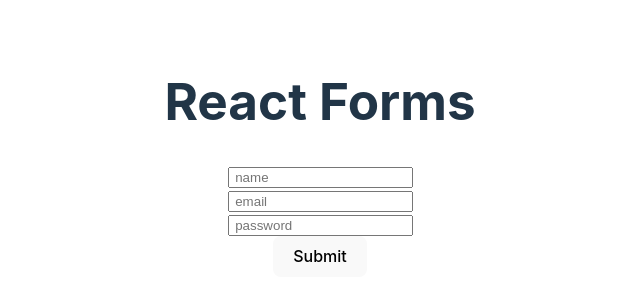
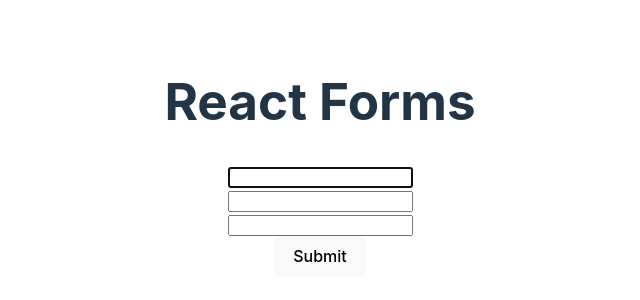
Before and after one commit to mashfikur/react-forms, a React (Vite) app: page / in a window 1280 px wide. Shown: the part 242-542 px from the top of the page, without its empty margins (320-960 px from the left). Built offline with nearby package versions, Linux system fonts and the light colour scheme.

Commit message:
useRef state used to get input values

```diff
--- a/src/App.jsx
+++ b/src/App.jsx
@@ -1,6 +1,7 @@
 import "./App.css";
+import RefForm from "./components/RefForm";
 // import SimpleForm from "./components/SimpleForm";
-import StatefulForm from "./components/StatefulForm";
+// import StatefulForm from "./components/StatefulForm";
 
 function App() {
   return (
@@ -8,7 +9,9 @@
       <h1>React Forms</h1>
 
       {/* <SimpleForm></SimpleForm> */}
-      <StatefulForm></StatefulForm>
+      {/* <StatefulForm></StatefulForm> */}
+
+      <RefForm></RefForm>
 
     </>
   );
--- /dev/null
+++ b/src/components/RefForm.jsx
@@ -0,0 +1,36 @@
+import { useEffect, useRef } from "react";
+
+const RefForm = () => {
+  const nameRef = useRef(null);
+  const emailRef = useRef(null);
+  const passwordRef = useRef(null);
+
+  const handleSubmit = (e) => {
+    e.preventDefault();
+    console.log(nameRef.current.value);
+    console.log(emailRef.current.value);
+    console.log(passwordRef.current.value);
+  };
+
+//   if we want the cursor to be auto focused on the name input field
+
+  useEffect(()=>{
+    nameRef.current.focus()
+  },[])
+
+  return (
+    <div>
+      <form onSubmit={handleSubmit}>
+        <input  ref={nameRef} type="text" name="text" />
+        <br />
+        <input ref={emailRef} type="email" name="email" />
+        <br />
+        <input ref={passwordRef} type="password" name="password" />
+        <br />
+        <button>Submit</button>
+      </form>
+    </div>
+  );
+};
+
+export default RefForm;
```
